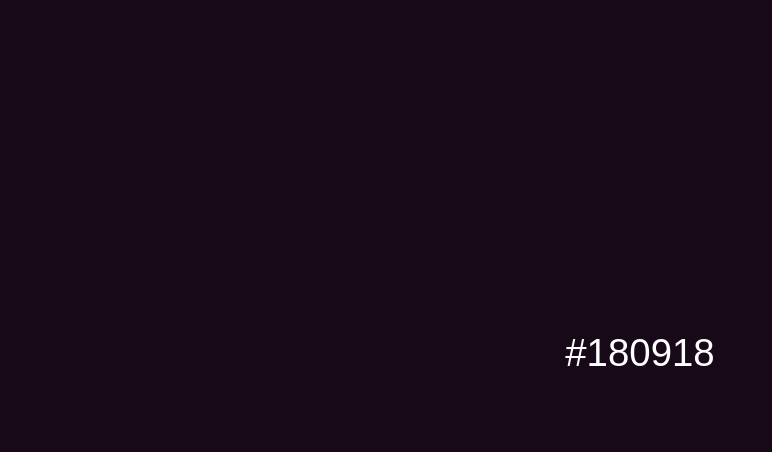
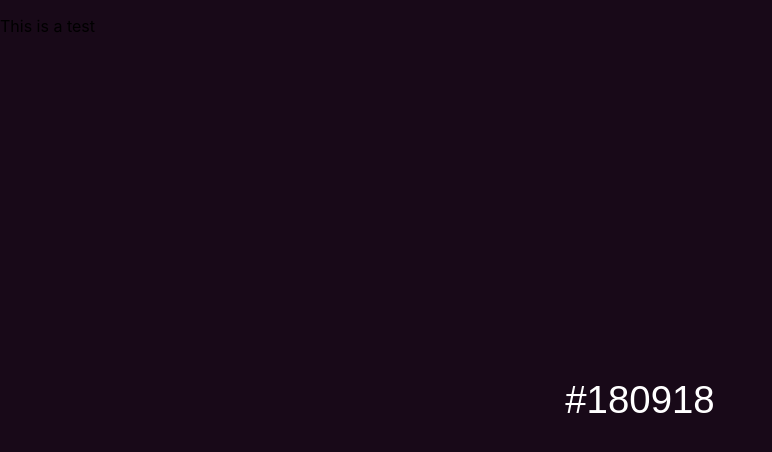
Before and after one commit to jackgroom/react-hex-clock, a React (Create React App) app: page / in a window 1280 px wide. Shown: the top 452 px of the page, without its empty margins (0-772 px from the left). Built offline with nearby package versions, Linux system fonts and the light colour scheme; a web font is replaced by a local one.

Commit message:
Created Message component
Cleaned up Clock component

```diff
--- a/src/App.tsx
+++ b/src/App.tsx
@@ -1,5 +1,6 @@
 import React from 'react';
 import Clock from './Clock';
+import Message from './Message';
 
 import { TimeStruct } from './GlobalStateProvider';
 
@@ -17,6 +18,7 @@ function App() {
   return (
     <div className="App">
       <Clock getCurrentTime={getCurrentTime} />
+      <Message getCurrentTime={getCurrentTime} />
     </div>
   );
 }
--- a/src/Clock.css
+++ b/src/Clock.css
@@ -12,7 +12,7 @@ body {
   top: 50%;
   left: 50%;
   margin-right: -50%;
-  transform: translate(-50%, -100%);
+  transform: translate(-50%, -50%);
 }
 
 h1 {
--- a/src/Clock.tsx
+++ b/src/Clock.tsx
@@ -14,11 +14,11 @@ const Clock = ({ getCurrentTime }: Props) => {
   // TODO: get this to sync better with local system time
   setInterval(() => {
     let currentTime: TimeStruct = getCurrentTime();
-    let hexTime: string = formatTime(currentTime);
+    let formattedTime: string = formatTime(currentTime);
 
-    document.body.style.backgroundColor = hexTime;
+    document.body.style.backgroundColor = formattedTime;
 
-    setTime(hexTime);
+    setTime(formattedTime);
   }, 1000);
 
   return (
@@ -42,4 +42,13 @@ const formatTime = (time: TimeStruct): string => {
   )}${formatNumber(time.seconds)}`;
 };
 
+// deprecated / unused
+const convertTimeToHex = (formattedTime: string): string => {
+  let trimmed: string = formattedTime.replace(/#/g, '');
+  let power: number = Number(trimmed) ** 2;
+  let remainder: number = power % 1000000;
+
+  return `#${remainder}`;
+};
+
 export default Clock;
--- /dev/null
+++ b/src/Message.tsx
@@ -0,0 +1,16 @@
+import { useState } from 'react';
+import { TimeStruct } from './GlobalStateProvider';
+
+interface Props {
+  getCurrentTime: () => TimeStruct;
+}
+
+const Message = ({ getCurrentTime }: Props) => {
+  return (
+    <div className="Message">
+      <p>This is a test</p>
+    </div>
+  );
+};
+
+export default Message;
```
